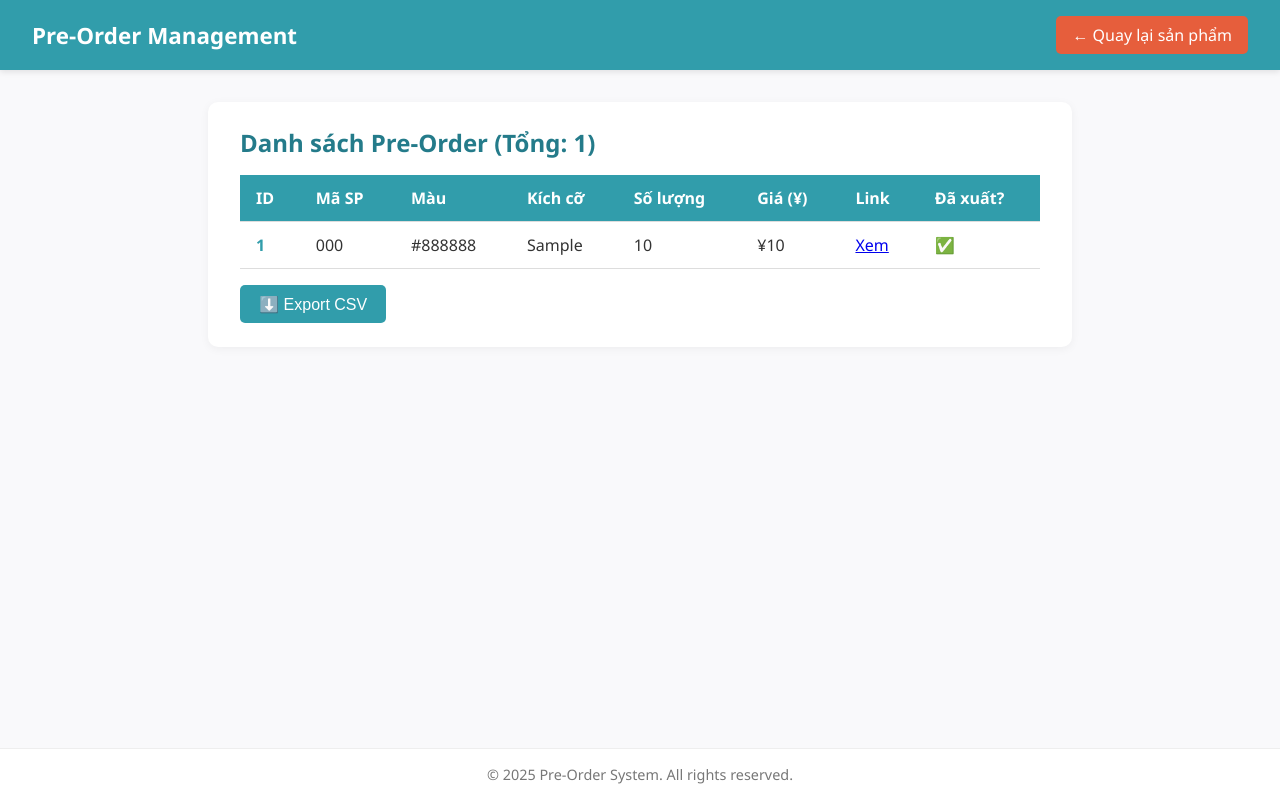
After one commit to xuanthinh2612/scrapToolWithPythonAndFlaskAndsqlalchemy, a Flask app: page /pre-order-info in a window 1280 px wide. The commit adds this page. Run offline with Flask 3, Linux system fonts and the light colour scheme; tables that the repository leaves empty hold one stand-in row (values such as "Sample post").

Commit message:
add update export btn

```diff
--- a/app/routes.py
+++ b/app/routes.py
@@ -3,9 +3,10 @@ from collections import defaultdict
 
 from flask import Blueprint, render_template, request, redirect, url_for, jsonify, flash
 from sqlalchemy import desc, or_, asc, and_
+from sqlalchemy.sql.coercions import expect
 
 from scraper import google_mail_service
-from app.models import Product, OrderDetail, ProductColor, ProductSize
+from app.models import Product, OrderDetail, ProductColor, ProductSize, PreOrderInfo
 from scraper import uniqlo_crawl
 from app.const import *
 
@@ -273,8 +274,8 @@ def update_all_email_data():
         return f"Lỗi: {str(e)}"
 
 
-@main.route("/order-product", methods=["POST"])
-def order_product():
+@main.route("/update-product", methods=["POST"])
+def update_product():
     """
     Khi người dùng nhấn nút 'update':
     - Nhận product_id từ client
@@ -310,13 +311,13 @@ def order_product():
 
     try:
         driver.get(product.link)
-        time.sleep(3)  # chờ trang SPA render
+        time.sleep(5)  # chờ trang SPA render
         # 🎨 Lấy danh sách màu
         colors = []
         # 🎯 Tìm <ul> chứa danh sách màu
         ul_selector = "ul.content-alignment.collection-list-horizontal"
         ul_element = driver.find_element(By.CSS_SELECTOR, ul_selector)
-        product_price = driver.find_element(By.CSS_SELECTOR, "p.fr-ec-price-text.fr-ec-price-text--large").text.replace("¥", "").replace(",", "")
+        # product_price = driver.find_element(By.CSS_SELECTOR, "p.fr-ec-price-text.fr-ec-price-text--large").text.replace("¥", "").replace(",", "")
         # 🎨 Lặp qua từng <li> (mỗi màu)
         li_elements = ul_element.find_elements(By.CSS_SELECTOR, "li.collection-list-horizontal__item")
 
@@ -362,7 +363,7 @@ def order_product():
         # # Xóa danh sách màu cũ (nếu có cascade delete-orphan)
         # UDPATE Product info
         product.colors.clear()
-        product.current_price = product_price
+        # product.current_price = product_price
 
         # Cập nhật màu có thể đặt hàng
         for color_data in colors:
@@ -374,10 +375,10 @@ def order_product():
             )
 
             size_list = sizes.get(color_data["color_name"], [])
-            for size_data  in size_list:
+            for size_data in size_list:
                 size_obj = ProductSize(
-                    color = color_obj,
-                    size_name = size_data ["size_name"]
+                    color=color_obj,
+                    size_name=size_data["size_name"]
                 )
                 db.session.add(size_obj)
 
@@ -439,6 +440,7 @@ def get_product_color_and_size():
         return jsonify({
             "message": f"Thông tin sản phẩm {product.name}",
             "product": {
+                "id": product.id,
                 "name": product.name,
                 "imageLink": product.imageLink,
                 "colors": colors
@@ -448,3 +450,83 @@ def get_product_color_and_size():
     except Exception as e:
         db.session.rollback()
         return jsonify({"message": f"Lỗi khi xử lý: {str(e)}"}), 500
+
+
+@main.route("/submit-order", methods=["POST"])
+def save_product_to_print_list():
+    from app import db
+
+    data = request.get_json()
+    order_list = data.get("quantities")
+
+    if not order_list:
+        return jsonify({"message": "Loi khong co san pham"}), 400
+    try:
+        for order in order_list:
+            product = Product.query.get(order["product_id"])
+            product_code = product.product_code
+            color = order["color"]
+            size = order["size"]
+            quantity = order["quantity"]
+
+            pre_order_info_exist = PreOrderInfo.query.filter_by(product_code=product_code, color=color,
+                                                                size=size).first()
+
+            if pre_order_info_exist:
+                pre_order_info_exist.quantity += quantity
+                db.session.add(pre_order_info_exist)
+            else:
+                pre_order_info_obj = PreOrderInfo(
+                    product_code=product_code,
+                    color=color,
+                    quantity=quantity,
+                    size=size,
+                    price=product.current_price,
+                    link=product.link)
+                db.session.add(pre_order_info_obj)
+        db.session.commit()
+
+        return jsonify({"message": f"Thêm thành công!"}), 200
+    except Exception as e:
+        db.session.rollback()
+        return jsonify({"message": f"Lỗi khi xử lý: {str(e)}"}), 500
+
+
+@main.route("/pre-order-info", methods=["GET"])
+def go_to_cart():
+    pre_order_list = PreOrderInfo.query.all()
+    return render_template("pre_order_list.html", pre_order_list=pre_order_list, brand="uniqlo")
+
+
+@main.route("/export-pre-order-data", methods=["POST"])
+def export_product_to_order():
+    from io import StringIO
+    import csv
+    from flask import Response
+
+    data = PreOrderInfo.query.all()
+
+    si = StringIO()
+    writer = csv.writer(si)
+    writer.writerow(["No", "Code", "Quantity", "Size", "Color", "Price", "URL"])
+    count = 1
+    for row in data:
+        writer.writerow([
+            count,
+            row.product_code,
+            row.quantity,
+            row.size,
+            row.color,
+            row.price,
+            row.link
+        ])
+        count += 1
+
+    output = si.getvalue()
+    si.close()
+
+    return Response(
+        output,
+        mimetype="text/csv",
+        headers={"Content-Disposition": "attachment; filename=pre_order_export.csv"}
+    )
--- /dev/null
+++ b/app/templates/pre_order_list.html
@@ -0,0 +1,194 @@
+<!DOCTYPE html>
+<html lang="ja">
+<head>
+    <meta charset="UTF-8">
+    <title>Danh sách Pre-Order</title>
+    <style>
+        /* Reset cơ bản */
+        * {
+            box-sizing: border-box;
+            margin: 0;
+            padding: 0;
+        }
+
+        body {
+            font-family: 'Segoe UI', Roboto, Arial, sans-serif;
+            background-color: #f9f9fb;
+            color: #333;
+            display: flex;
+            flex-direction: column;
+            min-height: 100vh;
+        }
+
+        /* Navbar */
+        nav {
+            background-color: #319dab;
+            color: white;
+            padding: 1rem 2rem;
+            display: flex;
+            justify-content: space-between;
+            align-items: center;
+            box-shadow: 0 2px 6px rgba(0,0,0,0.1);
+        }
+
+        nav h1 {
+            font-size: 1.4rem;
+        }
+
+        nav a {
+            color: white;
+            text-decoration: none;
+            background-color: #e65e3c;
+            padding: 0.5rem 1rem;
+            border-radius: 5px;
+            transition: 0.3s;
+        }
+
+        nav a:hover {
+            background-color: #c94b2e;
+        }
+
+        /* Container */
+        .container {
+            max-width: 1200px;
+            margin: 2rem auto;
+            background: white;
+            padding: 1.5rem 2rem;
+            border-radius: 10px;
+            box-shadow: 0 2px 10px rgba(0,0,0,0.05);
+        }
+
+        h2 {
+            margin-bottom: 1rem;
+            color: #247b8a;
+        }
+
+        /* Table */
+        .table-wrapper {
+            overflow-x: auto;
+        }
+
+        table {
+            width: 100%;
+            border-collapse: collapse;
+            min-width: 800px;
+        }
+
+        th, td {
+            padding: 0.75rem 1rem;
+            text-align: left;
+            border-bottom: 1px solid #ddd;
+        }
+
+        th {
+            background-color: #319dab;
+            color: white;
+            position: sticky;
+            top: 0;
+        }
+
+        tr:hover {
+            background-color: #f1f8fa;
+        }
+
+        td:nth-child(1) {
+            font-weight: bold;
+            color: #319dab;
+        }
+
+        .export-btn {
+            display: inline-block;
+            margin-top: 1rem;
+            background-color: #319dab;
+            color: white;
+            padding: 0.6rem 1.2rem;
+            border: none;
+            border-radius: 5px;
+            font-size: 1rem;
+            cursor: pointer;
+            transition: 0.3s;
+        }
+
+        .export-btn:hover {
+            background-color: #247b8a;
+        }
+
+        footer {
+            margin-top: auto;
+            background: #fff;
+            text-align: center;
+            padding: 1rem;
+            color: #777;
+            font-size: 0.9rem;
+            border-top: 1px solid #eee;
+        }
+
+        @media (max-width: 768px) {
+            th, td {
+                padding: 0.5rem;
+            }
+
+            .container {
+                padding: 1rem;
+            }
+        }
+    </style>
+</head>
+<body>
+
+    <nav>
+        <h1>Pre-Order Management</h1>
+        <a href="/uniqlo">← Quay lại sản phẩm</a>
+    </nav>
+
+    <div class="container">
+        <h2>Danh sách Pre-Order (Tổng: {{ pre_order_list|length }})</h2>
+
+        <div class="table-wrapper">
+            <table>
+                <thead>
+                    <tr>
+                        <th>ID</th>
+                        <th>Mã SP</th>
+                        <th>Màu</th>
+                        <th>Kích cỡ</th>
+                        <th>Số lượng</th>
+                        <th>Giá (¥)</th>
+                        <th>Link</th>
+                        <th>Đã xuất?</th>
+                    </tr>
+                </thead>
+                <tbody>
+                    {% for item in pre_order_list %}
+                    <tr>
+                        <td>{{ item.id }}</td>
+                        <td>{{ item.product_code }}</td>
+                        <td>{{ item.color }}</td>
+                        <td>{{ item.size }}</td>
+                        <td>{{ item.quantity }}</td>
+                        <td>¥{{ "{:,}".format(item.price or 0) }}</td>
+                        <td><a href="{{ item.link }}" target="_blank">Xem</a></td>
+                        <td>
+                            {% if item.export_flag %}
+                                ✅
+                            {% else %}
+                                ❌
+                            {% endif %}
+                        </td>
+                    </tr>
+                    {% endfor %}
+                </tbody>
+            </table>
+        </div>
+
+        <form id="exportForm" action="/export-pre-order-data" method="POST">
+            <button type="submit" class="export-btn">⬇️ Export CSV</button>
+        </form>
+    </div>
+
+    <footer>
+        &copy; 2025 Pre-Order System. All rights reserved.
+    </footer>
+
+</body>
+</html>
```
Also changed, not shown: app/models.py (+12 -1 lines), app/templates/index.html (+38 -22 lines), migrations/versions/28e8f4383d26_add_color_and_sizes.py (added, +38 -0 lines).
